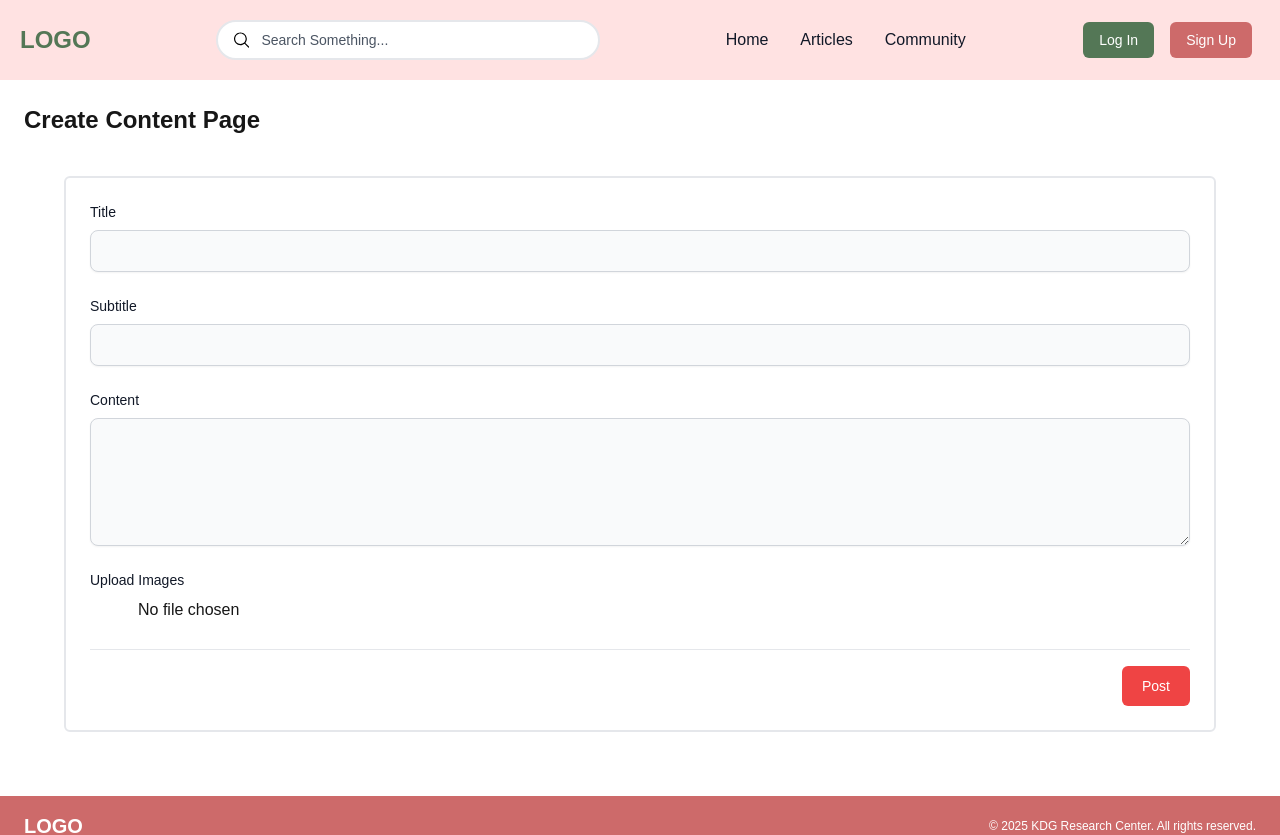
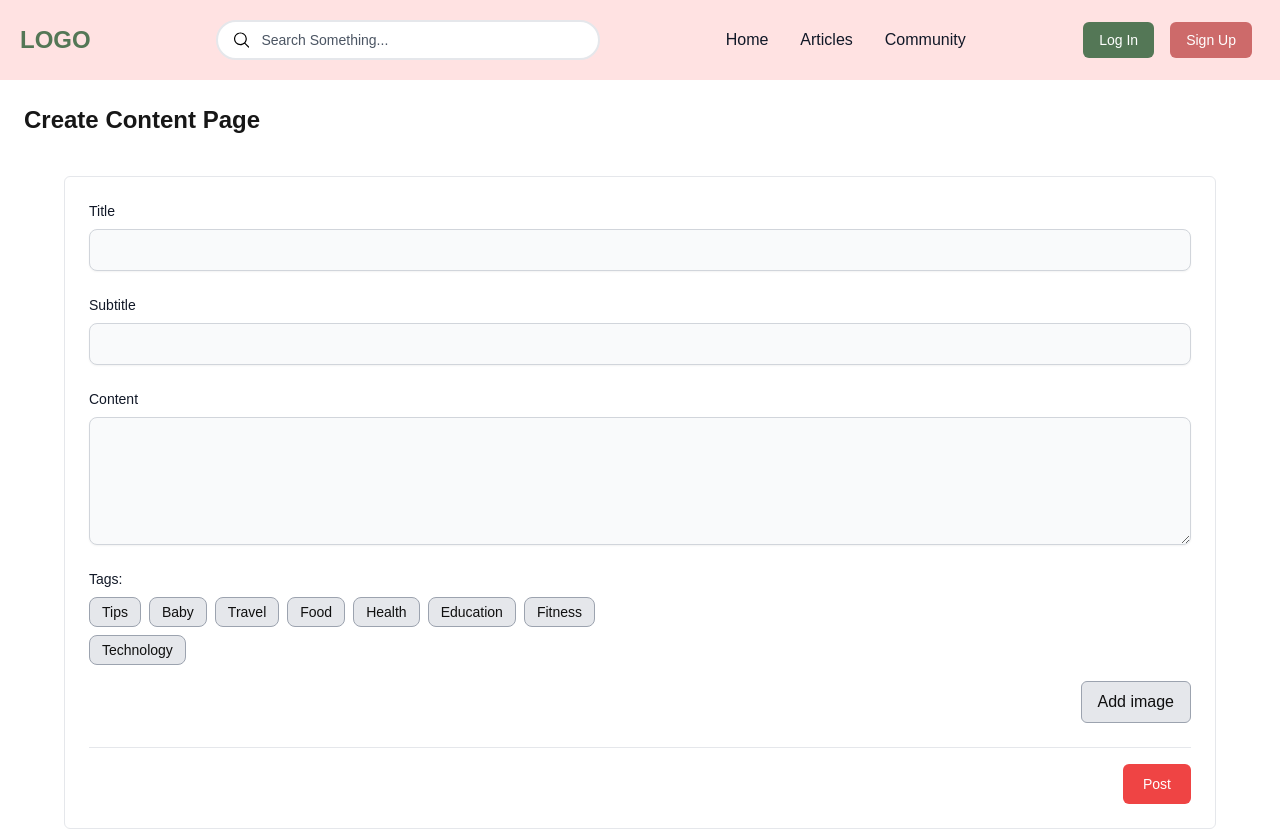
Before and after one commit to KdG-BCIT-ISSP/nest-client, a Next.js app: page /create-post in a window 1280 px wide. Shown: the top 835 px of the page. Built offline with nearby package versions, Linux system fonts and the light colour scheme.

Commit message:
[NE-FE-17] Implemented image preview, various styling changes, and comments

```diff
--- a/components/CreatePost.tsx
+++ b/components/CreatePost.tsx
@@ -1,6 +1,18 @@
 import React, { useState, useEffect } from "react";
 import { CreatePostType } from "@/types/CreatePostType";
 import Button from "@/components/Button";
+import Image from "next/image";
+
+const AVAILABLE_TAGS = [
+  "Tips",
+  "Baby",
+  "Travel",
+  "Food",
+  "Health",
+  "Education",
+  "Fitness",
+  "Technology",
+];
 
 export default function CreatePost({
   title,
@@ -20,7 +32,10 @@ export default function CreatePost({
   });
 
   const [images, setImages] = useState<File[]>([]);
+  const [imagePreviews, setImagePreviews] = useState<string[]>([]);
+  const [selectedTags, setSelectedTags] = useState<string[]>([]);
 
+  // Listens for changes in title, subtitle, and content props and updates accordingly.
   useEffect(() => {
     setPost({
       title: title ?? "",
@@ -28,6 +43,13 @@ export default function CreatePost({
       content: content ?? "",
     });
   }, [title, subtitle, content]);
+
+  // Cleans up temporary object URLs created for image previews.
+  useEffect(() => {
+    return () => {
+      imagePreviews.forEach((url) => URL.revokeObjectURL(url));
+    };
+  }, [imagePreviews]);
 
   const validateForm = () => {
     let isValid = true;
@@ -50,6 +72,7 @@ export default function CreatePost({
     return isValid;
   };
 
+  // Dynamically updates the post state whenever the user types something.
   const handleChange = (
     e: React.ChangeEvent<HTMLInputElement | HTMLTextAreaElement>
   ) => {
@@ -57,22 +80,38 @@ export default function CreatePost({
   };
 
   const handleImageUpload = (e: React.ChangeEvent<HTMLInputElement>) => {
-    if (e.target.files) {
-      setImages([...images, ...Array.from(e.target.files)]);
+    if (e.target.files && e.target.files.length > 0) {
+      const file = e.target.files[0]; // Only take the first file
+
+      // Update state to store only the latest file
+      setImages([file]);
+
+      // Update preview, replacing the previous one
+      const imageUrl = URL.createObjectURL(file);
+      setImagePreviews([imageUrl]);
     }
   };
 
+  const handleTagClick = (tag: string) => {
+    if (selectedTags.includes(tag)) {
+      setSelectedTags(selectedTags.filter((t) => t !== tag)); // Remove tag if clicked again
+    } else {
+      setSelectedTags([...selectedTags, tag]); // Add tag if not already selected
+    }
+  };
+
+  // handle post submission (WIP)
   const handleSubmit = (event: React.FormEvent) => {
     event.preventDefault();
     if (validateForm()) {
-      console.log("Post submitted:", post, images);
+      console.log("Post submitted:", { ...post, tags: selectedTags, images });
     } else {
       console.log("Form is invalid.");
     }
   };
 
   return (
-    <div className="bg-white border border-2 rounded-md relative m-10 p-6">
+    <div className="bg-white border rounded-md relative m-10 p-6">
       <form onSubmit={handleSubmit}>
         <div className="grid grid-cols-6 gap-6">
           {/* Title Input */}
@@ -125,17 +164,70 @@ export default function CreatePost({
             )}
           </div>
 
-          {/* Image Upload */}
-          <div className="col-span-6">
-            <label className="text-sm font-medium text-gray-900 block mb-2">
-              Upload Images
-            </label>
-            <input
-              type="file"
-              multiple
-              onChange={handleImageUpload}
-              className="block w-full"
-            />
+          <div className="col-span-6 flex flex-wrap items-start gap-4">
+            {/* Tag Selection */}
+            <div className="w-full md:w-1/2">
+              <label className="text-sm font-medium text-gray-900 block mb-2">
+                Tags:
+              </label>
+              <div className="flex flex-wrap gap-2">
+                {AVAILABLE_TAGS.map((tag) => (
+                  <Button
+                    key={tag}
+                    onClick={() => handleTagClick(tag)}
+                    type="button"
+                    className={`px-3 py-1 rounded-lg text-sm border flex items-center gap-1 ${
+                      selectedTags.includes(tag)
+                        ? "bg-red-300 border-red-500"
+                        : "bg-gray-200 border-gray-400"
+                    } text-black`}
+                  >
+                    {tag}{" "}
+                    {selectedTags.includes(tag) && (
+                      <span className="ml-1">✖</span>
+                    )}
+                  </Button>
+                ))}
+              </div>
+            </div>
+
+            {/* Image Upload */}
+            <div className="w-full md:w-1/2 flex justify-end md:ml-auto">
+              <div className="text-right">
+                {/* Upload Image Button */}
+                <div className="relative inline-block">
+                  <input
+                    type="file"
+                    accept="image/*"
+                    onChange={handleImageUpload}
+                    className="hidden"
+                    id="fileUpload"
+                  />
+                  <Button
+                    label="Add image"
+                    onClick={() =>
+                      document.getElementById("fileUpload")?.click()
+                    }
+                    type="button"
+                    className="bg-gray-200 hover:bg-gray-300 text-black px-4 py-2 rounded-md border border-gray-400"
+                  />
+                </div>
+
+                {/* Display Image Preview */}
+                {imagePreviews.length > 0 && (
+                  <div className="mt-4 relative">
+                    <Image
+                      src={imagePreviews[0]}
+                      alt="Preview"
+                      width={100}
+                      height={100}
+                      className="w-24 h-24 object-cover rounded-lg border border-gray-300"
+                      unoptimized
+                    />
+                  </div>
+                )}
+              </div>
+            </div>
           </div>
         </div>
 
```
